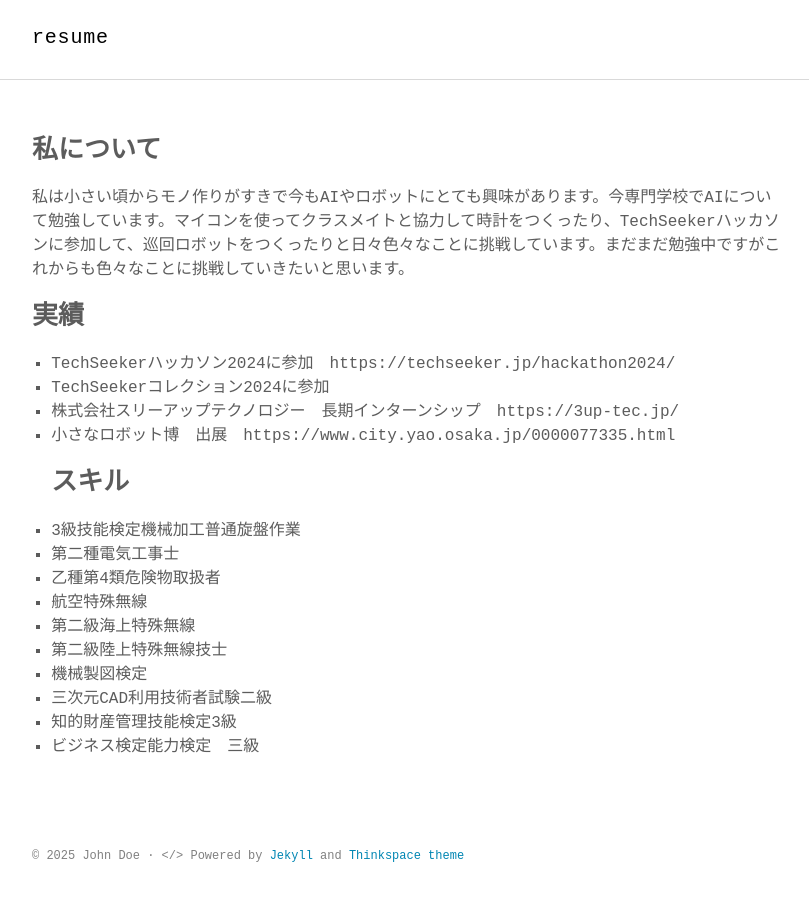
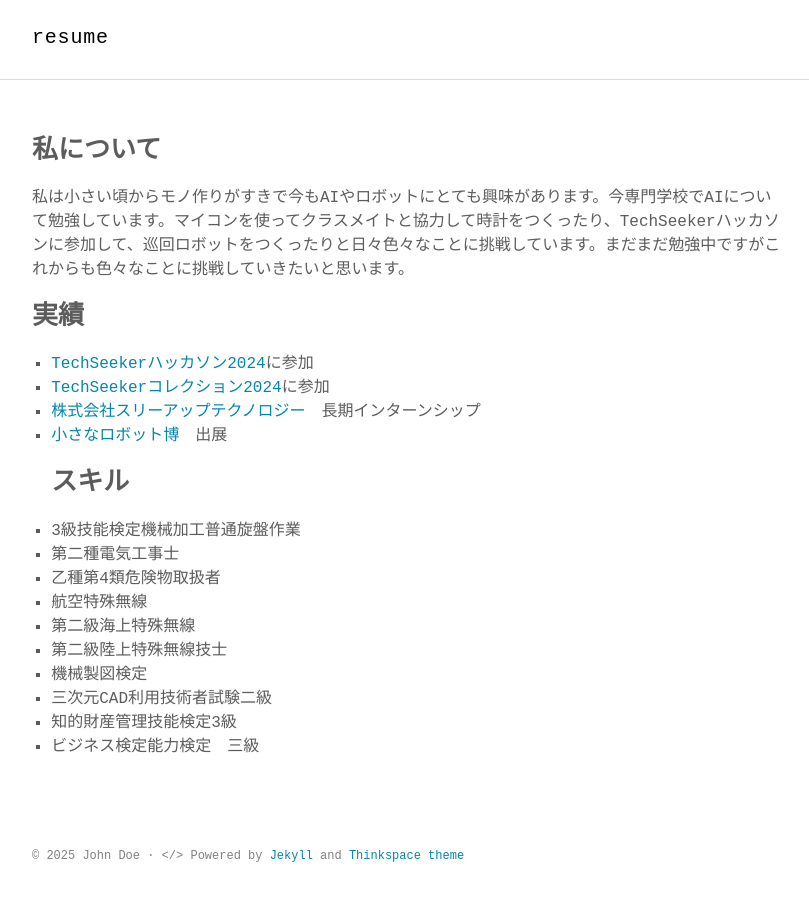
Before and after one commit to kairi1091/resume, a Jekyll site: the page built from index.md, in a window 1280 px wide. Shown: the whole page, without its empty margins (232-1041 px from the left). Built offline with Jekyll 4.4.1, drawn with Linux system fonts in a browser that asks for light colours; some web fonts are replaced.

Commit message:
URLをURLに

```diff
--- a/index.md
+++ b/index.md
@@ -5,10 +5,10 @@ title: Portfolio
 ## 私について
 私は小さい頃からモノ作りがすきで今もAIやロボットにとても興味があります。今専門学校でAIについて勉強しています。マイコンを使ってクラスメイトと協力して時計をつくったり、TechSeekerハッカソンに参加して、巡回ロボットをつくったりと日々色々なことに挑戦しています。まだまだ勉強中ですがこれからも色々なことに挑戦していきたいと思います。
 ## 実績
-- TechSeekerハッカソン2024に参加　https://techseeker.jp/hackathon2024/
-- TechSeekerコレクション2024に参加
-- 株式会社スリーアップテクノロジー　長期インターンシップ　https://3up-tec.jp/
-- 小さなロボット博　出展　https://www.city.yao.osaka.jp/0000077335.html
+- [TechSeekerハッカソン2024](https://techseeker.jp/hackathon2024/)に参加
+- [TechSeekerコレクション2024]()に参加
+- [株式会社スリーアップテクノロジー](https://3up-tec.jp/)　長期インターンシップ
+- [小さなロボット博](https://www.city.yao.osaka.jp/0000077335.html)　出展
 ## スキル
 - 3級技能検定機械加工普通旋盤作業
 - 第二種電気工事士
```
